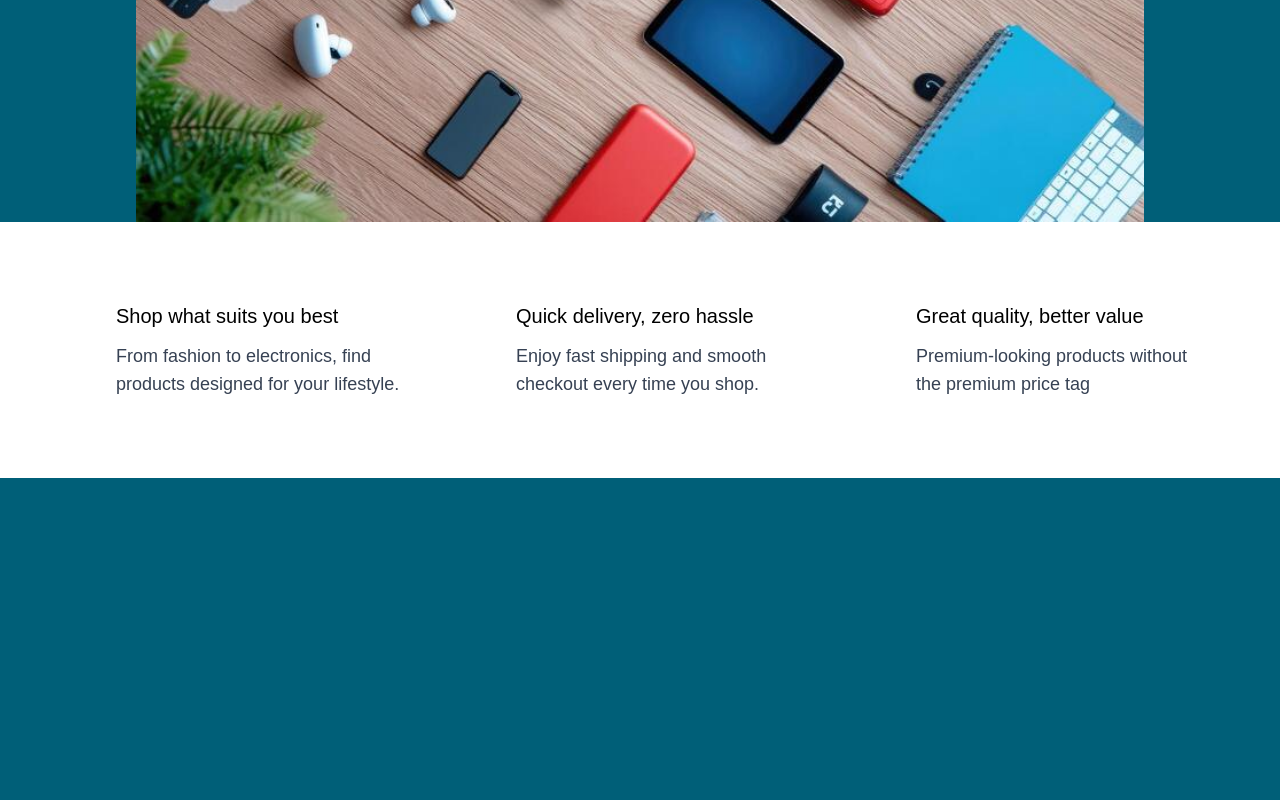
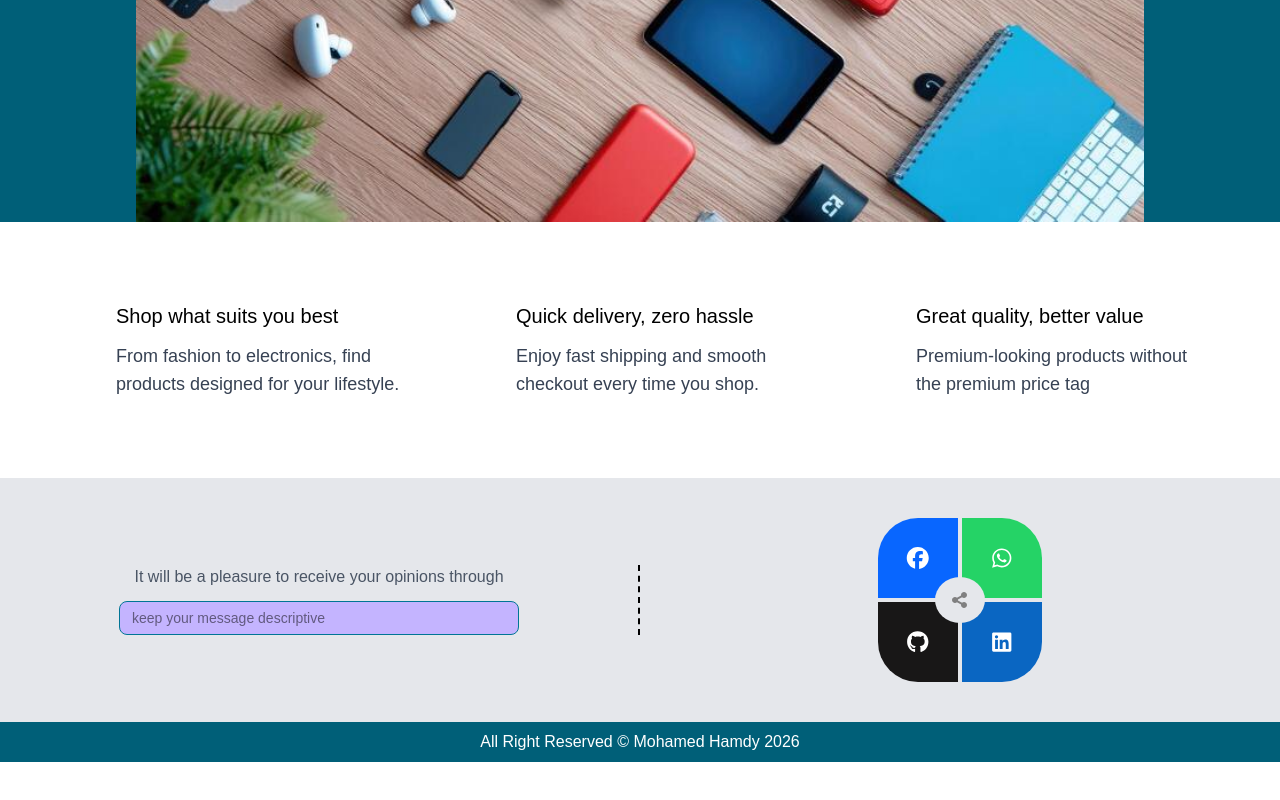
Before and after one commit to Mo0Hamdy/e-commerce, a Next.js app: page / in a window 1280 px wide. Shown: the part 763-1563 px from the top of the page. After the commit the page ends 1525 px from the top, so only its background shows below. Built offline with nearby package versions, Linux system fonts and the light colour scheme; no server answers; some icons are missing.

Commit message:
footer part 1

```diff
--- a/app/layout.js
+++ b/app/layout.js
@@ -2,6 +2,11 @@ import { Geist, Geist_Mono } from "next/font/google";
 import "./globals.css";
 import Navbar from "@/components/Navbar";
 import Footer from "@/components/Footer";
+import { config } from "@fortawesome/fontawesome-svg-core";
+import "@fortawesome/fontawesome-svg-core/styles.css";
+
+config.autoAddCss = false;
+
 
 const geistSans = Geist({
   variable: "--font-geist-sans",
--- a/app/page.js
+++ b/app/page.js
@@ -1,12 +1,9 @@
-import Footer from "@/components/Footer";
 import Landing from "./landing/page";
 import "./globals.css";
-import Link from "next/link";
 export default function Home() {
   return (
     <>
-      <Landing/>
-      <Footer />
+      <Landing />
     </>
   );
 }
--- a/components/Footer.jsx
+++ b/components/Footer.jsx
@@ -1,7 +1,94 @@
+import { FontAwesomeIcon } from "@fortawesome/react-fontawesome";
+import {
+  faFacebook,
+  faGithub,
+  faWhatsapp,
+  faLinkedin,
+} from "@fortawesome/free-brands-svg-icons";
+
+import { faShareNodes } from "@fortawesome/free-solid-svg-icons";
+
 export default function Footer() {
   return (
-    <div className="h-80 bg-cyan-800">
-      <input type="text" />
+    <div className="bg-gray-200">
+      <div className="container m-auto flex items-center justify-around divide-x-2 divide-dashed py-10">
+        <div className="mail w-1/2 text-center">
+          <p className="text-center text-gray-600">
+            It will be a pleasure to receive your opinions through
+          </p>
+          <input
+            placeholder="keep your message descriptive"
+            type="text"
+            className="outline-0 border border-cyan-700 w-100 py-1 px-3 bg-violet-300 rounded-lg mt-3 placeholder:text-sm"
+          />
+        </div>
+        <div className="w-1/2 flex justify-center">
+          <div className="contact relative grid grid-cols-2 gap-1 w-fit">
+            <FontAwesomeIcon
+              icon={faShareNodes}
+              style={{
+                position: "absolute",
+                top: "50%",
+                left: "50%",
+                transform: "translate(-50% , -50%)",
+                backgroundColor: "#e5e7eb",
+                padding: "15px",
+                borderRadius: "50%",
+                zIndex: "10",
+                color: "gray",
+              }}
+            />
+            <a
+              href="https://www.facebook.com/share/17cGF5vxNK/"
+              className="text-white origin-bottom-right rounded-tl-[50%] hover:scale-110 duration-300 w-20 h-20 flex items-center justify-center bg-[#0866FF]"
+            >
+              <FontAwesomeIcon
+                style={{
+                  fontSize: "22px",
+                }}
+                icon={faFacebook}
+              />
+            </a>
+            <a
+              href="https://wa.me/201152411228?text=Hello%20I%20want%20to%20ask%20about%20your%20service"
+              className="text-white origin-bottom-left rounded-tr-[50%] hover:scale-110 duration-300 w-20 h-20 flex items-center justify-center bg-[#25D366]"
+            >
+              <FontAwesomeIcon
+                style={{
+                  fontSize: "22px",
+                }}
+                icon={faWhatsapp}
+              />
+            </a>
+
+            <a
+              href="https://github.com/Mo0Hamdy"
+              className="text-white origin-top-left rounded-bl-[50%] hover:scale-110 duration-300 w-20 h-20 flex items-center justify-center bg-[#181717] "
+            >
+              <FontAwesomeIcon
+                style={{
+                  fontSize: "22px",
+                }}
+                icon={faGithub}
+              />
+            </a>
+            <a
+              href="https://www.linkedin.com/in/m0hamedhamdy?lipi=urn%3Ali%3Apage%3Ad_flagship3_profile_view_base_contact_details%3BlkA1IIX1RJ6ndsRuGIvtiQ%3D%3D"
+              className="text-white origin-top-right rounded-br-[50%] hover:scale-110 duration-300 w-20 h-20 flex items-center justify-center bg-[#0A66C2]"
+            >
+              <FontAwesomeIcon
+                style={{
+                  fontSize: "22px",
+                }}
+                icon={faLinkedin}
+              />
+            </a>
+          </div>
+        </div>
+      </div>
+      <div className="text-center py-2 capitalize text-white bg-cyan-800">
+        all right reserved &copy; <span>Mohamed Hamdy</span> 2026
+      </div>
     </div>
   );
 }
--- a/components/Navbar.jsx
+++ b/components/Navbar.jsx
@@ -197,7 +197,6 @@ export default function Navbar() {
           <div className="account py-4 px-3 flex cursor-pointer border-s-2 border-gray-300 text-black hover:bg-gray-100 duration-300 transition-all">
             <PermIdentityOutlinedIcon
               sx={{
-                // margin: "0 16px 0 0",
                 color: "gray",
               }}
             />
@@ -206,7 +205,6 @@ export default function Navbar() {
           <div className="cart py-4 px-3 flex cursor-pointer border-s-2 border-gray-300 text-black hover:bg-gray-100 rounded-e-full duration-300 transition-all">
             <ShoppingCartOutlinedIcon
               sx={{
-                // margin: "0 16px 0 0",
                 color: "gray",
               }}
             />
--- a/package.json
+++ b/package.json
@@ -10,6 +10,10 @@
   "dependencies": {
     "@emotion/react": "^11.14.0",
     "@emotion/styled": "^11.14.1",
+    "@fortawesome/fontawesome-svg-core": "^7.1.0",
+    "@fortawesome/free-brands-svg-icons": "^7.1.0",
+    "@fortawesome/free-solid-svg-icons": "^7.1.0",
+    "@fortawesome/react-fontawesome": "^3.1.1",
     "@mui/icons-material": "^7.3.6",
     "@mui/material": "^7.3.6",
     "next": "16.1.1",
```
Also changed, not shown: 1 other file (tests, documents, lock files or other folders).
